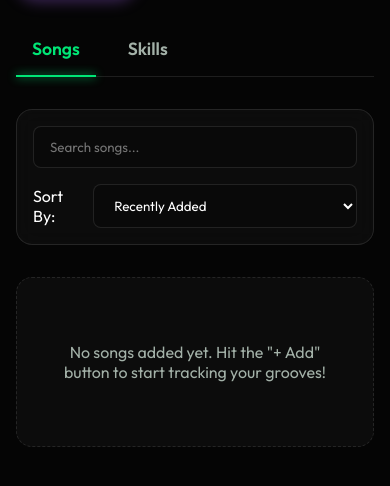
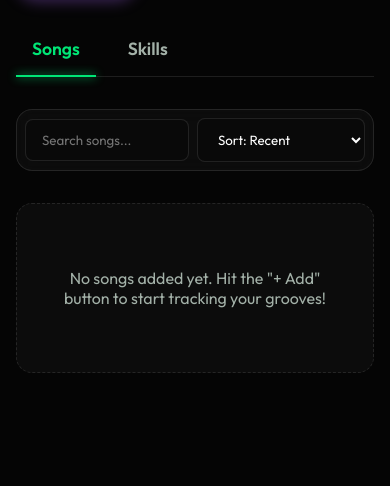
Before and after one commit to OfirElya/drums-app, a website built with Vite: page index.html in a window 390 px wide. Shown: the part 140-626 px from the top of the page. Built offline with nearby package versions, Linux system fonts and the light colour scheme.

Commit message:
Optimize ui space by removing placeholders and shrinking sort dropdown

```diff
--- a/index.html
+++ b/index.html
@@ -51,14 +51,13 @@
         <input type="text" id="search-input" placeholder="Search songs..." />
       </div>
       <div class="sort-wrapper">
-        <label for="sort-select">Sort By:</label>
         <select id="sort-select">
-          <option value="recent">Recently Added</option>
-          <option value="progress-desc">Highest Progress</option>
-          <option value="progress-asc">Lowest Progress</option>
-          <option value="difficulty-desc">Highest Difficulty</option>
-          <option value="difficulty-asc">Lowest Difficulty</option>
-          <option value="title">Title (A-Z)</option>
+          <option value="recent">Sort: Recent</option>
+          <option value="progress-desc">Sort: High Progress</option>
+          <option value="progress-asc">Sort: Low Progress</option>
+          <option value="difficulty-desc">Sort: Hardest</option>
+          <option value="difficulty-asc">Sort: Easiest</option>
+          <option value="title">Sort: A-Z</option>
         </select>
       </div>
     </div>
--- a/main.js
+++ b/main.js
@@ -275,7 +275,6 @@ function createItemCard(item) {
             <span class="text">${escapeHtml(note)}</span>
           </li>
         `).join('')}
-        ${notesList.length === 0 ? '<li class="empty-note">No notes yet. Add one!</li>' : ''}
       </ul>
       <div class="inline-add-struggle">
         <input type="text" placeholder="Add a new note..." class="inline-struggle-input" id="inline-notes-${item.id}" />
@@ -302,7 +301,6 @@ function createItemCard(item) {
             <span class="text">${escapeHtml(struggle)}</span>
           </li>
         `).join('')}
-        ${strugglesList.length === 0 ? '<li class="empty-note">No struggles yet. Add one!</li>' : ''}
       </ul>
       <div class="inline-add-struggle">
         <input type="text" placeholder="Add a new struggle..." class="inline-struggle-input" id="inline-struggles-${item.id}" />
--- a/public/sw.js
+++ b/public/sw.js
@@ -1,4 +1,4 @@
-const CACHE_NAME = 'drumstory-cache-v3';
+const CACHE_NAME = 'drumstory-cache-v4';
 const urlsToCache = [
   '/',
   '/index.html',
--- a/style.css
+++ b/style.css
@@ -596,13 +596,18 @@ textarea:focus {
       width: 100%;
     }
   .controls {
-    flex-direction: column;
-    gap: 1rem;
+    flex-direction: row;
+      gap: 0.5rem;
+      padding: 0.5rem;
   }
 
-  .search-wrapper,
+    .search-wrapper {
+      flex: 1;
+      width: auto;
+    }
   .sort-wrapper {
-    width: 100%;
+    width: auto;
+      flex-shrink: 0;
   }
 
   /* Make grid tighter on small screens */
```
